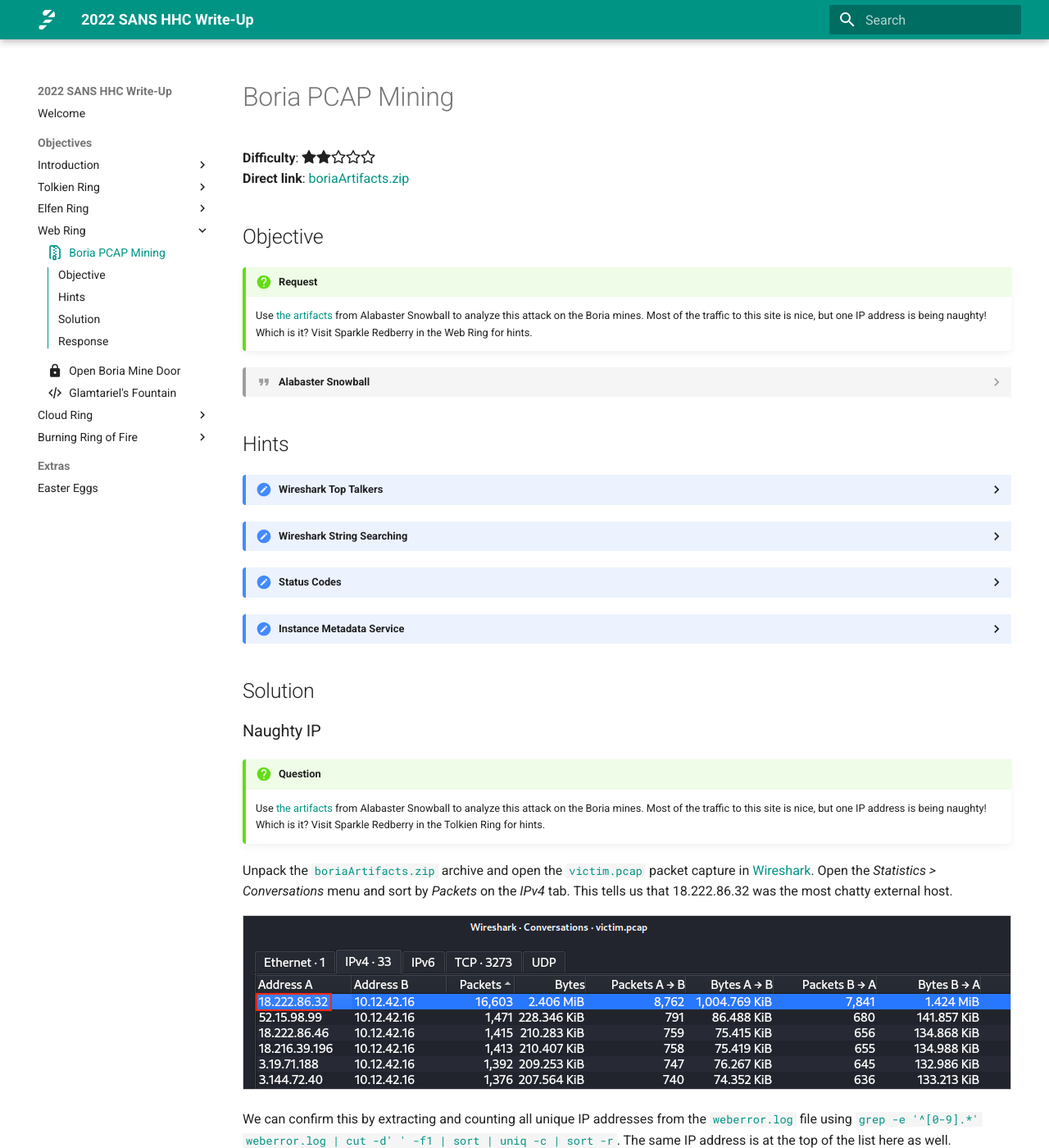
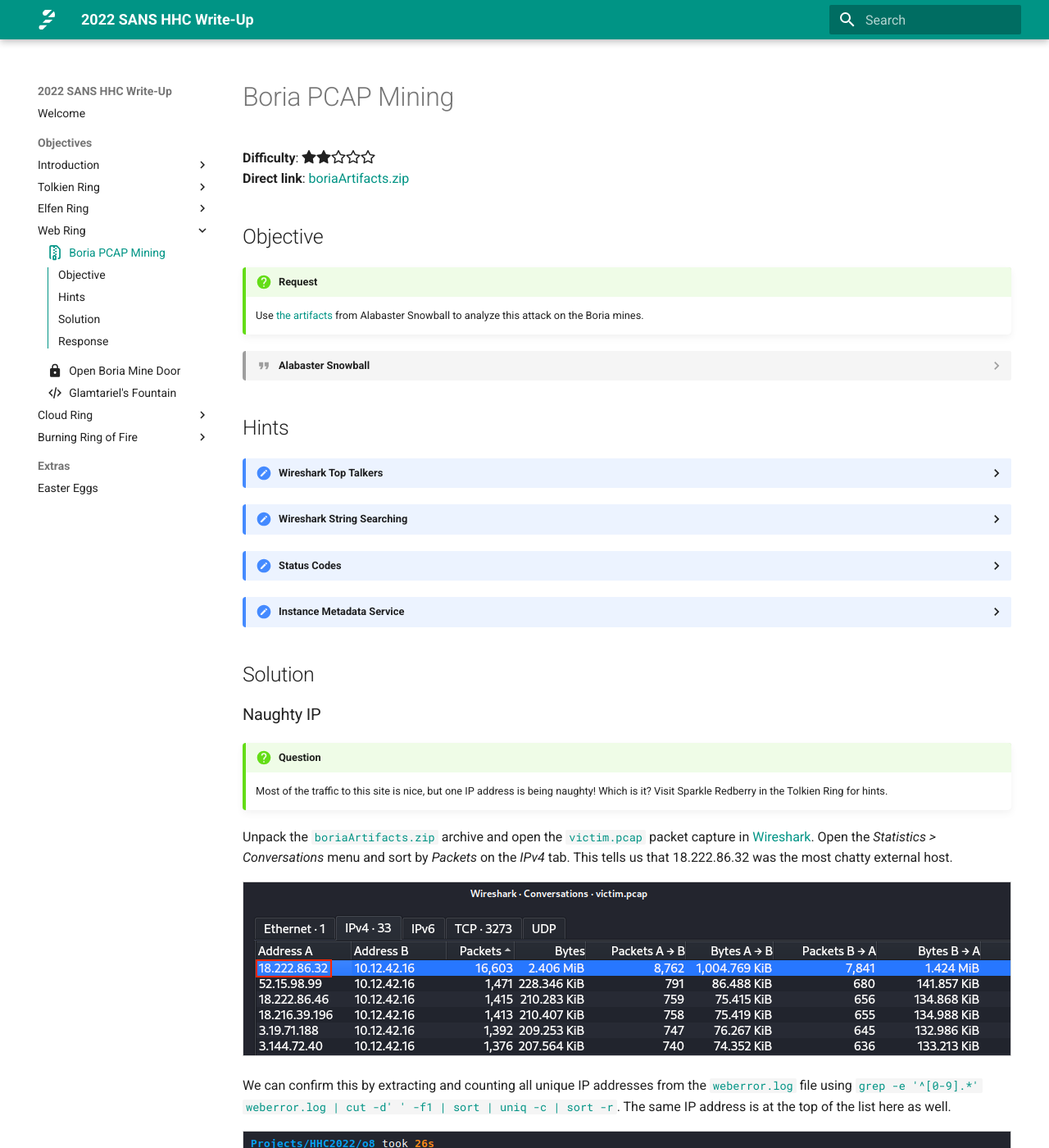
Before and after one commit to crahan/HolidayHackChallenge2022, an MkDocs documentation site: the page built from docs/objectives/o8.md, in a window 1280 px wide and 1400 px high. Shown: the whole window at 82% size. Built offline with MkDocs 1.6.1 and Material for MkDocs 9.7.7, drawn with Linux system fonts in a browser that asks for light colours; comment, search, counter and statistics services are not loaded; some of the changed text lies outside the part shown.

Commit message:
Updated content and split the question

```diff
--- a/docs/objectives/o8.md
+++ b/docs/objectives/o8.md
@@ -11,7 +11,7 @@
 ## Objective
 
 !!! question "Request"
-    Use [the artifacts](https://storage.googleapis.com/hhc22_player_assets/boriaArtifacts.zip) from Alabaster Snowball to analyze this attack on the Boria mines. Most of the traffic to this site is nice, but one IP address is being naughty! Which is it? Visit Sparkle Redberry in the Web Ring for hints.
+    Use [the artifacts](https://storage.googleapis.com/hhc22_player_assets/boriaArtifacts.zip) from Alabaster Snowball to analyze this attack on the Boria mines.
 
 ??? quote "Alabaster Snowball"
     Hey there! I'm Alabaster Snowball<br/>
@@ -43,7 +43,7 @@
 ### Naughty IP
 
 !!! question "Question"
-    Use [the artifacts](https://storage.googleapis.com/hhc22_player_assets/boriaArtifacts.zip) from Alabaster Snowball to analyze this attack on the Boria mines. Most of the traffic to this site is nice, but one IP address is being naughty! Which is it? Visit Sparkle Redberry in the Tolkien Ring for hints.
+    Most of the traffic to this site is nice, but one IP address is being naughty! Which is it? Visit Sparkle Redberry in the Tolkien Ring for hints.
 
 Unpack the [`boriaArtifacts.zip`](../artifacts/objectives/o8/boriaArtifacts.zip) archive and open the [`victim.pcap`](../artifacts/objectives/o8/boriaArtifacts/victim.pcap) packet capture in [Wireshark](https://www.wireshark.org/). Open the *Statistics > Conversations* menu and sort by *Packets* on the *IPv4* tab. This tells us that 18.222.86.32 was the most chatty external host.
 
```
Also changed, not shown: other parts of docs/objectives/o8.md (+1 -0 lines).
